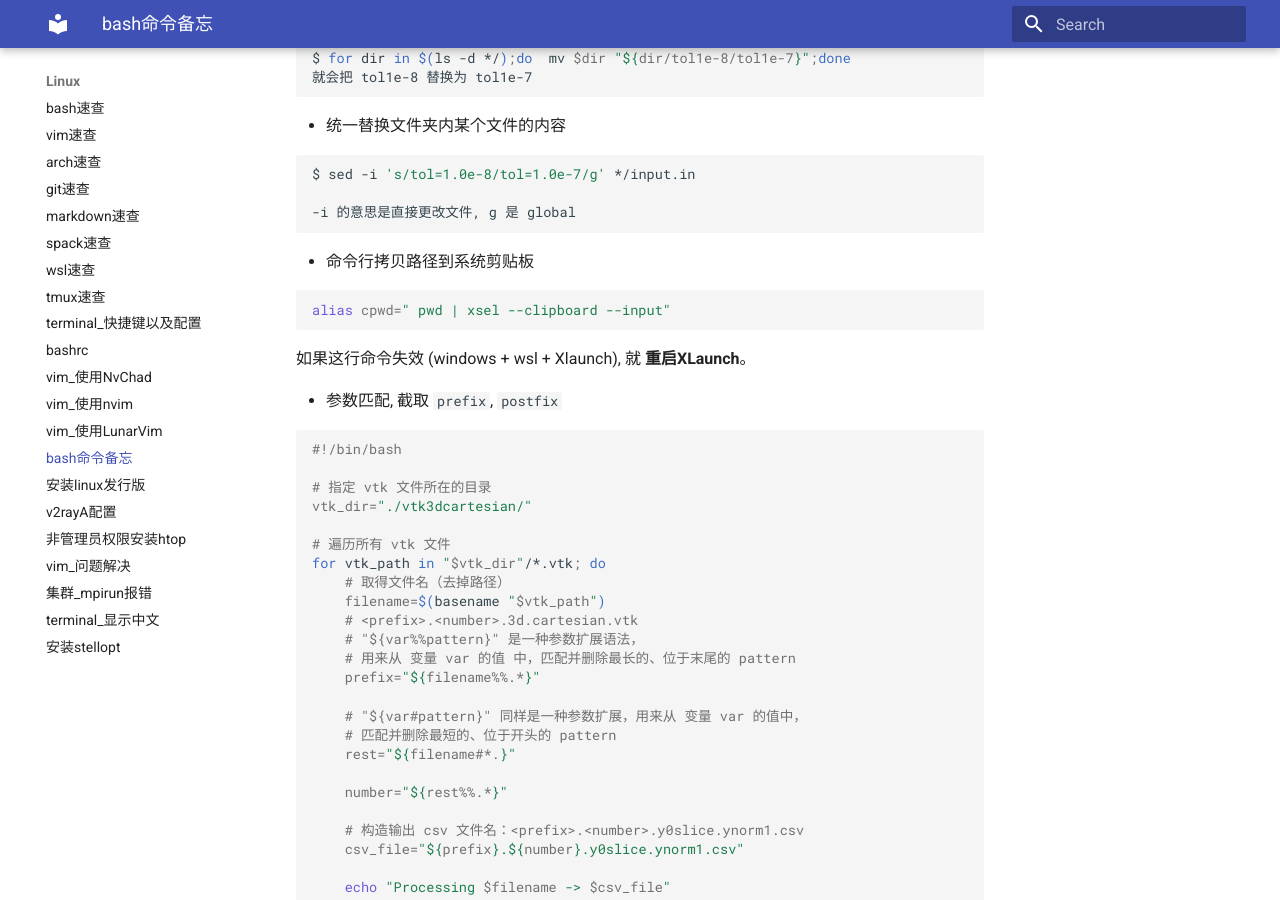
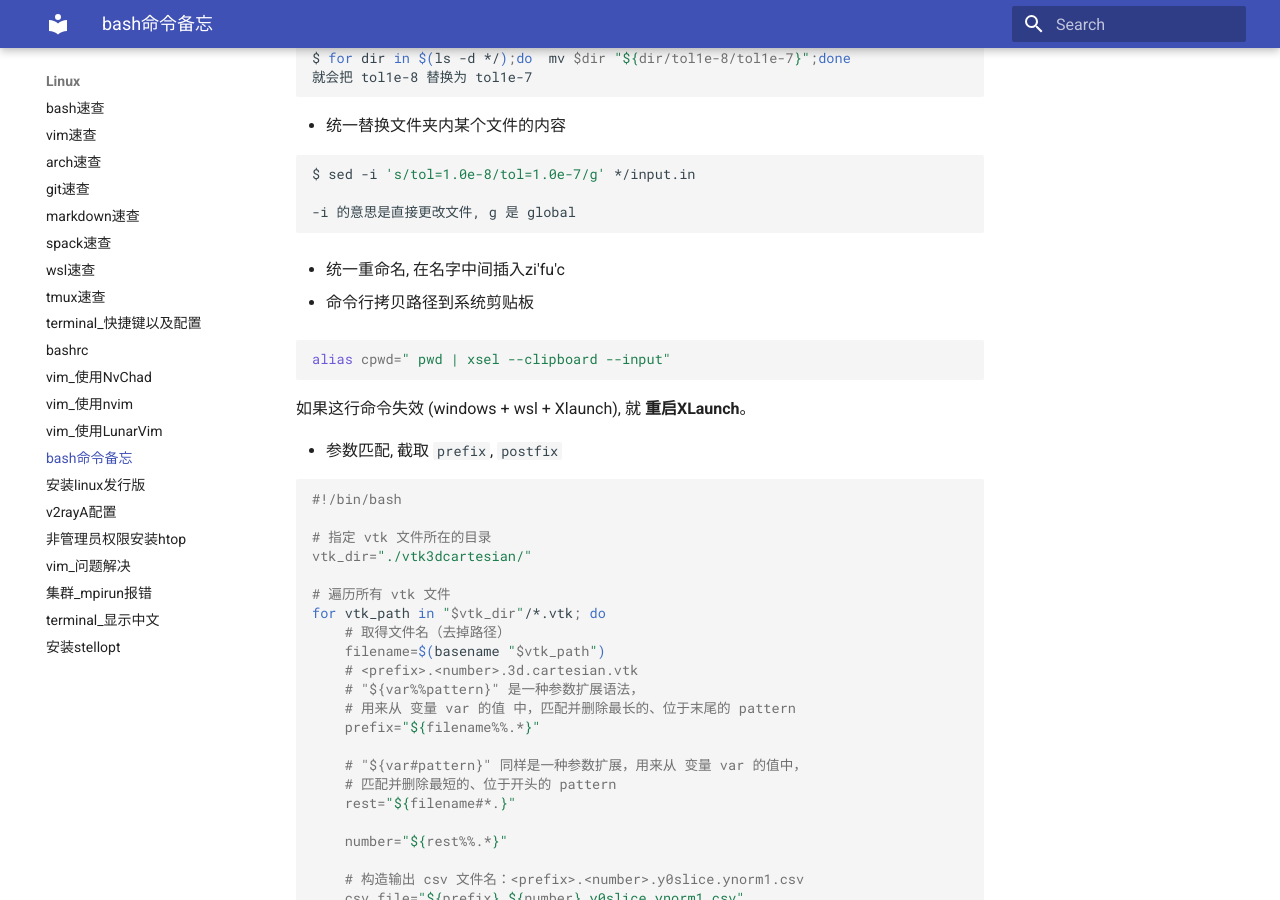
Before and after one commit to ymma98/technotes, an MkDocs documentation site: the page built from docs/Linux/bash命令备忘.md, in a window 1280 px wide and 900 px high, scrolled down 799 px. Built offline with MkDocs 1.6.1 and Material for MkDocs 9.7.7, drawn with Linux system fonts in a browser that asks for light colours; part of the change alters nothing that is shown.

Commit message:
docs/Linux/bash命令备忘.md updated from https://stackedit.cn/

````diff
--- a/docs/Linux/bash命令备忘.md
+++ b/docs/Linux/bash命令备忘.md
@@ -43,6 +43,8 @@ $ sed -i 's/tol=1.0e-8/tol=1.0e-7/g' */input.in
 
 -i 的意思是直接更改文件, g 是 global
 ```
+
+* 统一重命名, 在名字中间插入zi'fu'c
 
 
 * 命令行拷贝路径到系统剪贴板
@@ -92,7 +94,7 @@ wait
 echo "All tasks finished."
 ```
 <!--stackedit_data:
-eyJoaXN0b3J5IjpbLTEzOTgwMDQ2MjAsMTcxNzY0OTA0MiwxNj
-M5NjY2NjM5LDc1ODA1MjAxMyw0MDI0MDMxNjAsLTE5NzMwMjI4
-NDBdfQ==
+eyJoaXN0b3J5IjpbLTE1NzQwODMzMTcsLTEzOTgwMDQ2MjAsMT
+cxNzY0OTA0MiwxNjM5NjY2NjM5LDc1ODA1MjAxMyw0MDI0MDMx
+NjAsLTE5NzMwMjI4NDBdfQ==
 -->
````
